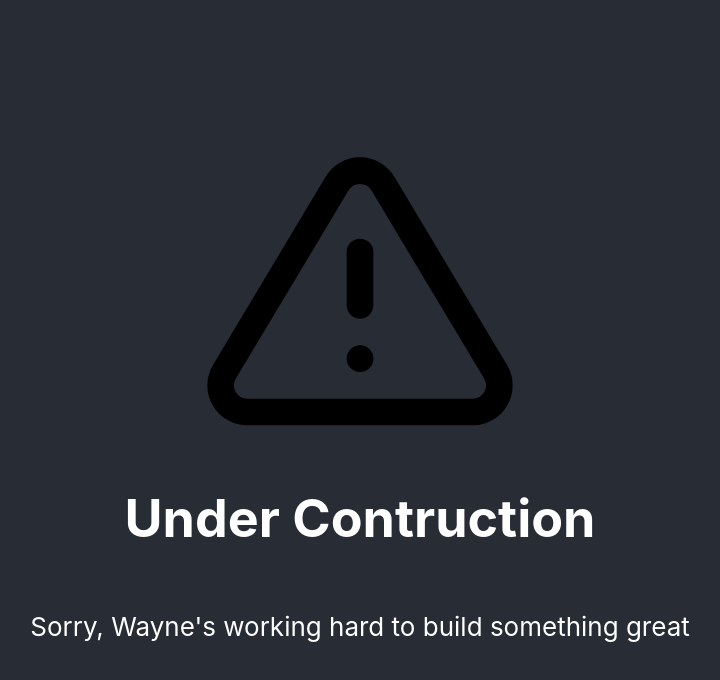
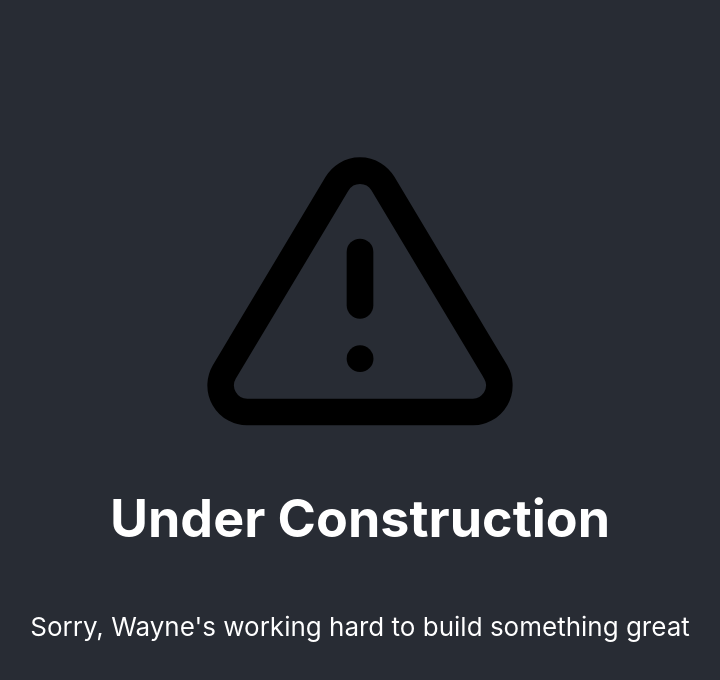
Before and after one commit to Osborw/wosborn.com, a React (Create React App) app: page / in a window 1280 px wide. Shown: the top 680 px of the page, without its empty margins (280-1000 px from the left). Built offline with nearby package versions, Linux system fonts and the light colour scheme.

Commit message:
spelling

```diff
--- a/src/App.tsx
+++ b/src/App.tsx
@@ -12,7 +12,7 @@ const App = () => {
     <div className="App">
       <header className="App-header">
         <WarningImg src={alertTriangle} className="App-logo" alt="logo" />
-        <h1>Under Contruction</h1>
+        <h1>Under Construction</h1>
         <p>
           Sorry, Wayne's working hard to build something great
         </p>
```
